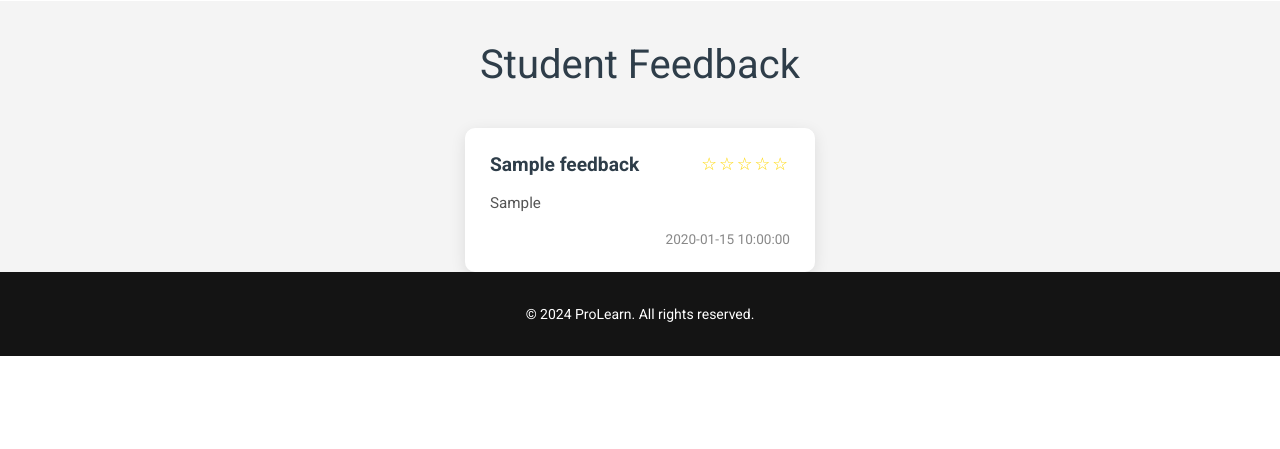
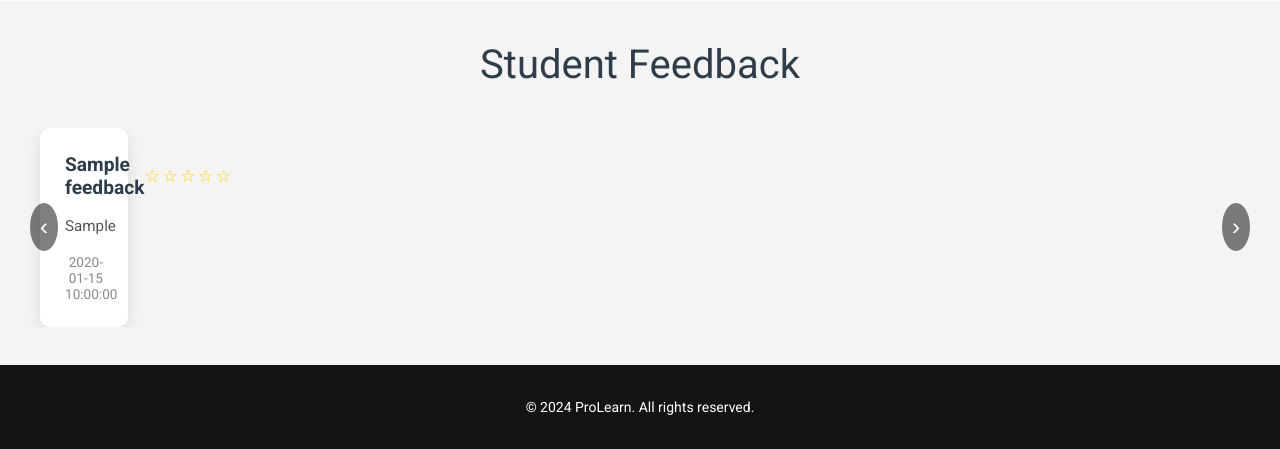
Before and after one commit to yassinehmza/TheLastProLearn, a PHP site: page / in a window 1280 px wide. Shown: the part 2192-2641 px from the top of the page. Before the commit the page ends 2548 px from the top, so only its background shows below. Run offline with PHP 8.4, Linux system fonts and the light colour scheme; tables that the repository leaves empty or names only in its code hold one stand-in row (values such as "Sample post").

Commit message:
last change by matador

```diff
--- a/Cours/computer_courses.html
+++ b/Cours/computer_courses.html
@@ -537,7 +537,7 @@
 				<a href="#"><img src="../images/icon\ytube.png"></a>
 				<a href="#"><img src="../images/icon\linkedin.png"></a>
 			</div><br><br>
-			<p class="rights-text">Copyright © 2024 Created By Yassine hamza, Yassine nait ihya ,Salim amaarras  All Rights Reserved.</p>
+			<p class="rights-text">Copyright © 2024 Created By All Rights Reserved.</p>
 			<br>
 		</div>
 		<div class="right-col">
--- a/index.php
+++ b/index.php
@@ -104,24 +104,21 @@
                 </div>
             </div>
         </div>
-
-        <!-- Feedback Section -->
+<!--Feedack-->
         <div class="diffSection" id="feedback_section">
     <center><p class="feedback-title">Student Feedback</p></center>
     <div class="feedback-container">
+        <button class="slider-btn prev">‹</button>
+        <div class="feedback-slider">
+            <!-- PHP générera ici les cartes feedback -->
             <?php
-                // Include database connection
             include './backend/db.php';
 
-                // Query to fetch feedback data
             $sql = "SELECT id, name, your_feedback, rate_your_experience, created_at FROM feedback";
             $result = $conn->query($sql);
 
             if ($result->num_rows > 0) {
-                    echo "<div class='feedback-row'>";
-                    // Loop through feedback and display each one as a card
                 while ($row = $result->fetch_assoc()) {
-                        // Convert rating to stars
                     $stars = str_repeat('★', intval($row['rate_your_experience'])) .
                              str_repeat('☆', 5 - intval($row['rate_your_experience']));
 
@@ -138,16 +135,52 @@
                             </div>
                           </div>";
                 }
-                    echo "</div>";
             } else {
                 echo "<p>No feedbacks found. Be the first to share your feedback!</p>";
             }
 
-                // Close the database connection
             $conn->close();
             ?>
         </div>
+        <button class="slider-btn next">›</button>
     </div>
+</div>
+<br><br>
+
+<script>
+    const slider = document.querySelector(".feedback-slider");
+const prevBtn = document.querySelector(".slider-btn.prev");
+const nextBtn = document.querySelector(".slider-btn.next");
+
+let currentIndex = 0; // Index du slide actuel
+const itemsPerSlide = 6; // Nombre de feedbacks par slide
+const totalItems = document.querySelectorAll(".feedback-card").length;
+const totalSlides = Math.ceil(totalItems / itemsPerSlide); // Nombre total de slides
+
+// Fonction pour aller au slide précédent
+prevBtn.addEventListener("click", () => {
+    if (currentIndex > 0) {
+        currentIndex--;
+        updateSliderPosition();
+    }
+});
+
+// Fonction pour aller au slide suivant
+nextBtn.addEventListener("click", () => {
+    if (currentIndex < totalSlides - 1) {
+        currentIndex++;
+        updateSliderPosition();
+    }
+});
+
+// Met à jour la position du slider
+function updateSliderPosition() {
+    const slideWidth = slider.parentElement.offsetWidth; // Largeur du container
+    slider.style.transform = `translateX(-${currentIndex * slideWidth}px)`;
+}
+
+</script>
+
 
         <!-- Contact Section -->
         <section id="contact" class="contact">
--- a/style.css
+++ b/style.css
@@ -418,24 +418,36 @@ form textarea {
 }
 
 .feedback-container {
+    position: relative;
+    overflow: hidden;
+    width: 100%;
     max-width: 1200px;
     margin: 0 auto;
     padding: 0 20px;
 }
 
-.feedback-row {
+/* Slider Styles */
+.feedback-slider {
     display: flex;
-    flex-wrap: wrap;
-    gap: 20px;
-    justify-content: center;
+    transition: transform 0.5s ease-in-out;
+    width: max-content;
 }
 
+.feedback-slide {
+    flex: 0 0 100%;
+    display: flex;
+    justify-content: space-between;
+    gap: 20px;
+    box-sizing: border-box;
+}
+
+/* Feedback Card Styles */
 .feedback-card {
     background-color: #fff;
     border-radius: 10px;
     box-shadow: 0 4px 15px rgba(0, 0, 0, 0.1);
     padding: 25px;
-    width: 300px;
+    width: calc(100% / 6 - 10px); /* 6 cartes par slide avec un espace */
     transition: transform 0.3s ease, box-shadow 0.3s ease;
     animation: fadeInUp 0.5s ease forwards;
 }
@@ -479,6 +491,47 @@ form textarea {
     font-size: 0.85em;
     text-align: right;
 }
+
+/* Slider Navigation Buttons */
+.slider-btn {
+    position: absolute;
+    top: 50%;
+    transform: translateY(-50%);
+    background-color: rgba(0, 0, 0, 0.5);
+    color: #fff;
+    border: none;
+    padding: 10px;
+    cursor: pointer;
+    font-size: 1.5em;
+    border-radius: 50%;
+    z-index: 2;
+}
+
+.slider-btn.prev {
+    left: 10px;
+}
+
+.slider-btn.next {
+    right: 10px;
+}
+
+.slider-btn:hover {
+    background-color: #333;
+}
+
+/* Animation */
+@keyframes fadeInUp {
+    from {
+        opacity: 0;
+        transform: translateY(20px);
+    }
+    to {
+        opacity: 1;
+        transform: translateY(0);
+    }
+}
+
+
 
 /* Animations */
 @keyframes fadeInUp {
```
Lines whose indentation alone changed are shown as unchanged.
